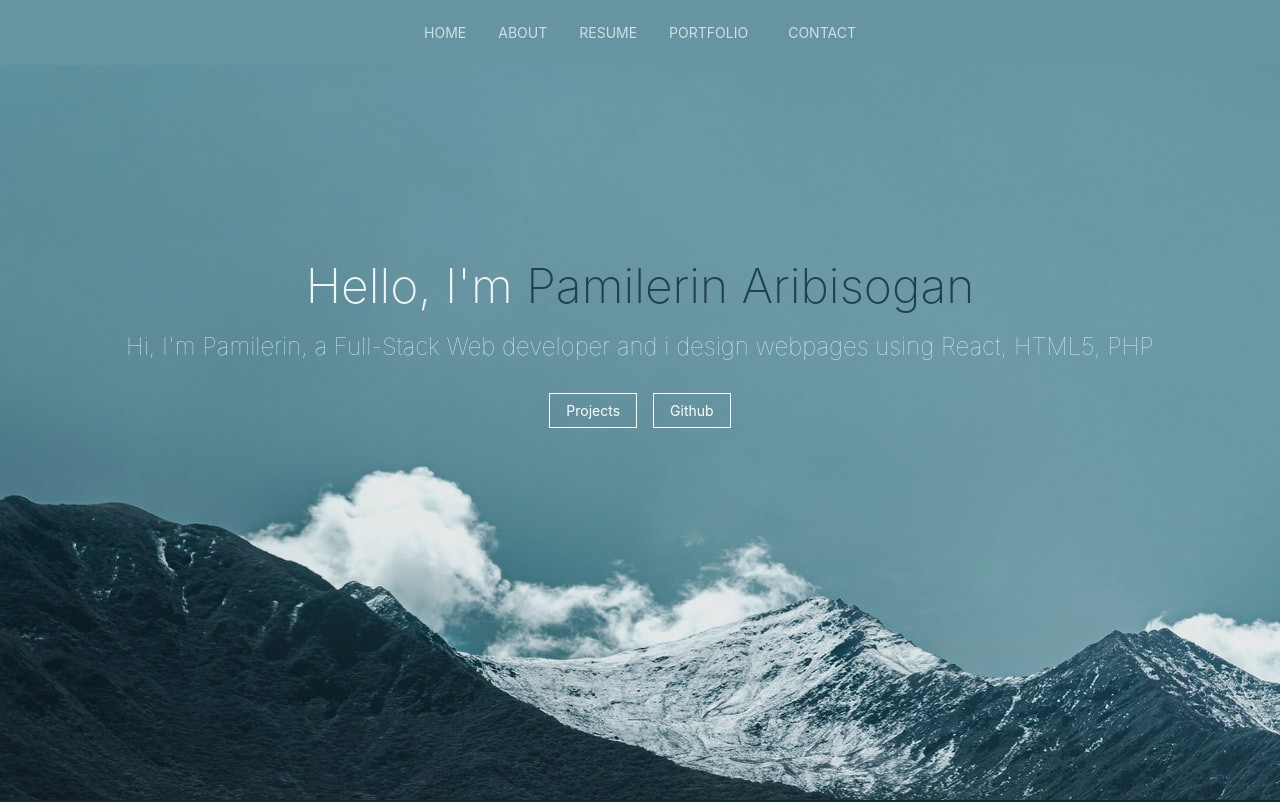
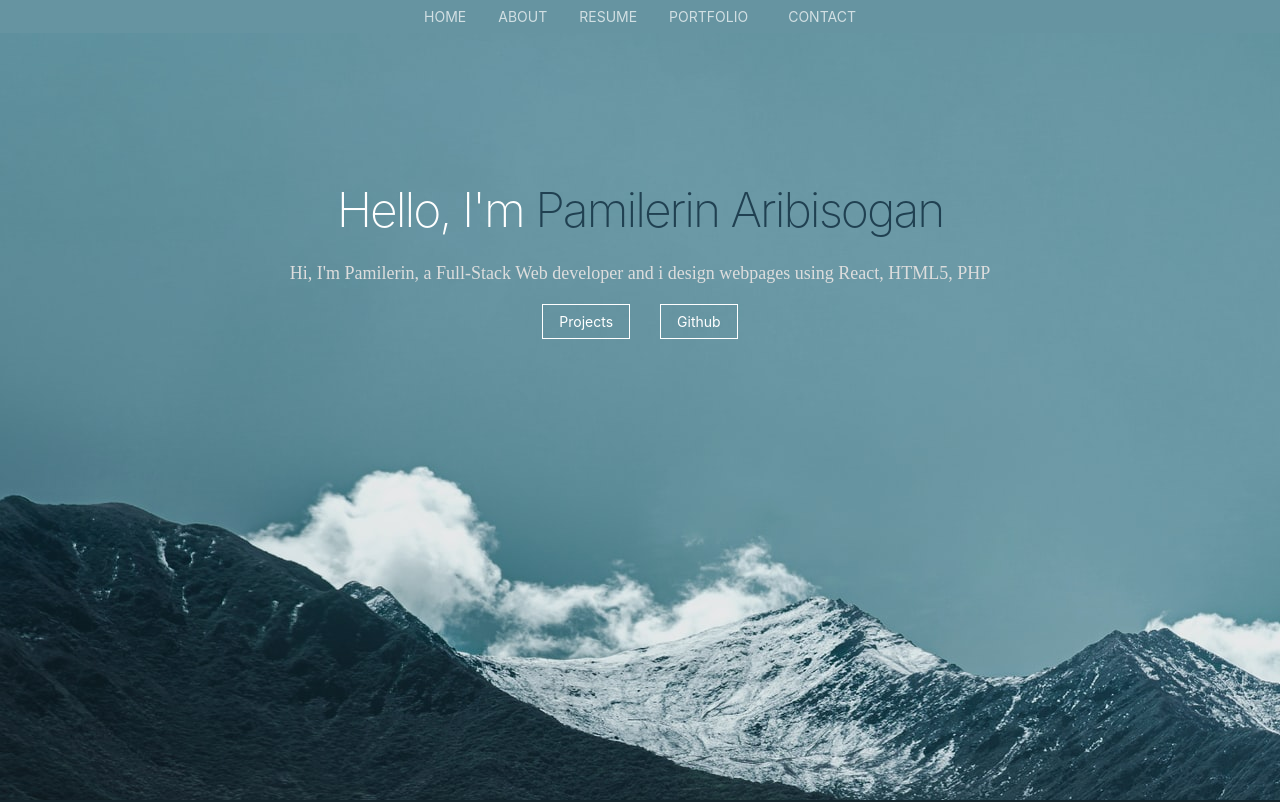
Before and after one commit to missveev/missveev-portfolio, a React (Create React App) app: page / in a window 1280 px wide. Shown: the top 802 px of the page. Built offline with nearby package versions, Linux system fonts and the light colour scheme.

Commit message:
updating file

```diff
--- a/src/components/MediaQuery.css
+++ b/src/components/MediaQuery.css
@@ -338,9 +338,9 @@
 
     /* header styles
     -------------------------------------------------------------------- */
-    header .banner { padding-top: 24px; }
+    header .banner { padding-top: 100px; }
     header .banner-text h1 {
-        font: 40px/1.1em 'opensans-bold', sans-serif;
+        font: 30px/1.1em 'opensans-bold', sans-serif;
         margin: 0 auto 24px auto;
     }
     header .banner-text h3 {
--- a/src/components/Navigation/Navigation.css
+++ b/src/components/Navigation/Navigation.css
@@ -17,6 +17,45 @@ header {
     left: 0;
     background-color: #6694a1;
     max-width: initial;
+}
+eader:before {
+    content: '';
+    display: inline-block;
+    vertical-align: middle;
+    height: 100%;
+}
+header .banner {
+    display: inline-block;
+    vertical-align: middle;
+    margin: 0 auto;
+    width: 85%;
+    padding-bottom: 30px;
+    text-align: center;
+}
+header .socials {
+    margin:14px 0;
+    padding:0;
+    font-size: 30px;
+    display: inline-block;
+}
+header .banner-text { width: 100%; }
+header .banner-text h1 {
+    font-size: 3rem;
+    font-weight: 200;
+    line-height: 1.25;
+    color: #fff;
+    letter-spacing: -2px;
+    margin: 180px auto 16px auto;
+}
+header .banner-text h3 {
+    font: 18px/1.9em 'librebaskerville-regular', serif;
+    color: #ddd;
+    margin: 0 auto;
+    width: 75%;
+}
+header .banner-text h3 span,
+header .banner-text h3 a {
+    color: #fff;
 }
 .scrolled{
     position: fixed;
--- a/src/components/Navigation/Navigation.js
+++ b/src/components/Navigation/Navigation.js
@@ -14,10 +14,10 @@ class Navigation extends Component {
 
             <header id="home" className="sans-serif">
                 <div className="cover bg-left bg-center-l">
-                    <div>
-                        <nav id="nav-wrap" className="dt w-100 mw8 center" style={{display: "block;"}}>
 
-                            <div className="dtc v-mid tr pa3">
+                        <nav id="nav-wrap" className="dt w-100 mw8 center" >
+
+                            <div className="nav">
                                 <a className="f6 fw4 hover-white no-underline white-70 dn dib-ns pv2 ph3"
                                    href="#home">HOME</a>
                                 <a className="f6 fw4 hover-white no-underline white-70 dn dib-ns pv2 ph3"
@@ -31,17 +31,20 @@ class Navigation extends Component {
                             </div>
 
                         </nav>
-
-                        <div className="tc-l mt4 mt5-m mt6-l ph3">
-                            <h1 className="f2 f1-l fw2 white-90 mb0 lh-title">Hello, I'm <span style={{color: '#204051'}}>{name}</span></h1>
-                            <h2 className="fw1 f3 white-80 mt3 mb4">{description}</h2>
+                        <div className="row banner">
+                        <div className="banner-text">
+                            <h1 >Hello, I'm <span style={{color: '#204051'}}>{name}</span></h1>
+                            <h3 >{description}</h3>
+                            <div className="socials">
                             <a className="f6 no-underline grow dib v-mid white ba b--white ph3 pv2 mb3"
                                href={project}>Projects</a>
                             &emsp;
                             <a className="f6 no-underline grow dib v-mid white ba b--white ph3 pv2 mb3"
                                href={github}>Github</a>
                         </div>
-                    </div>
+                        </div>
+                        </div>
+
                 </div>
             </header>
         );
```
